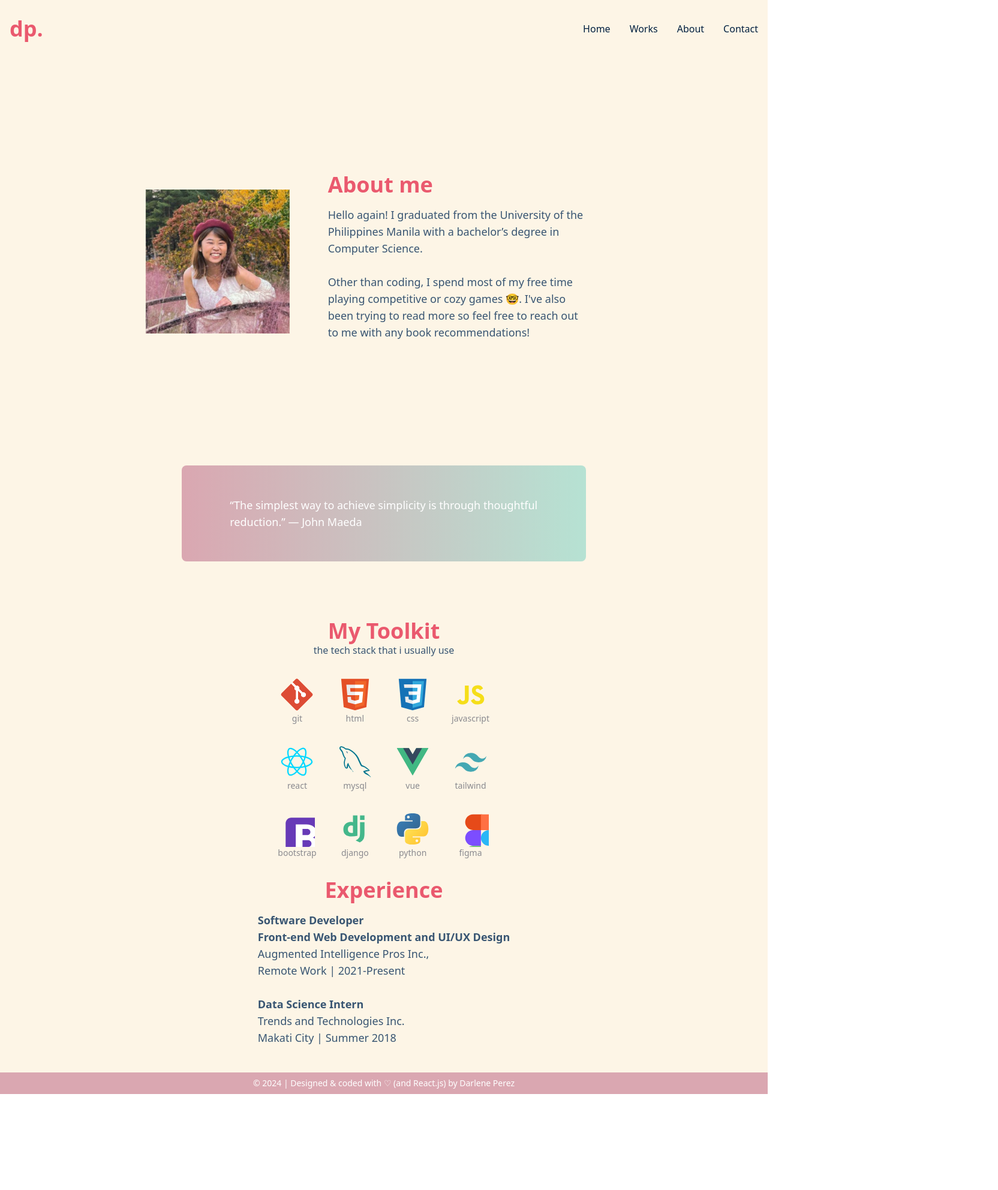
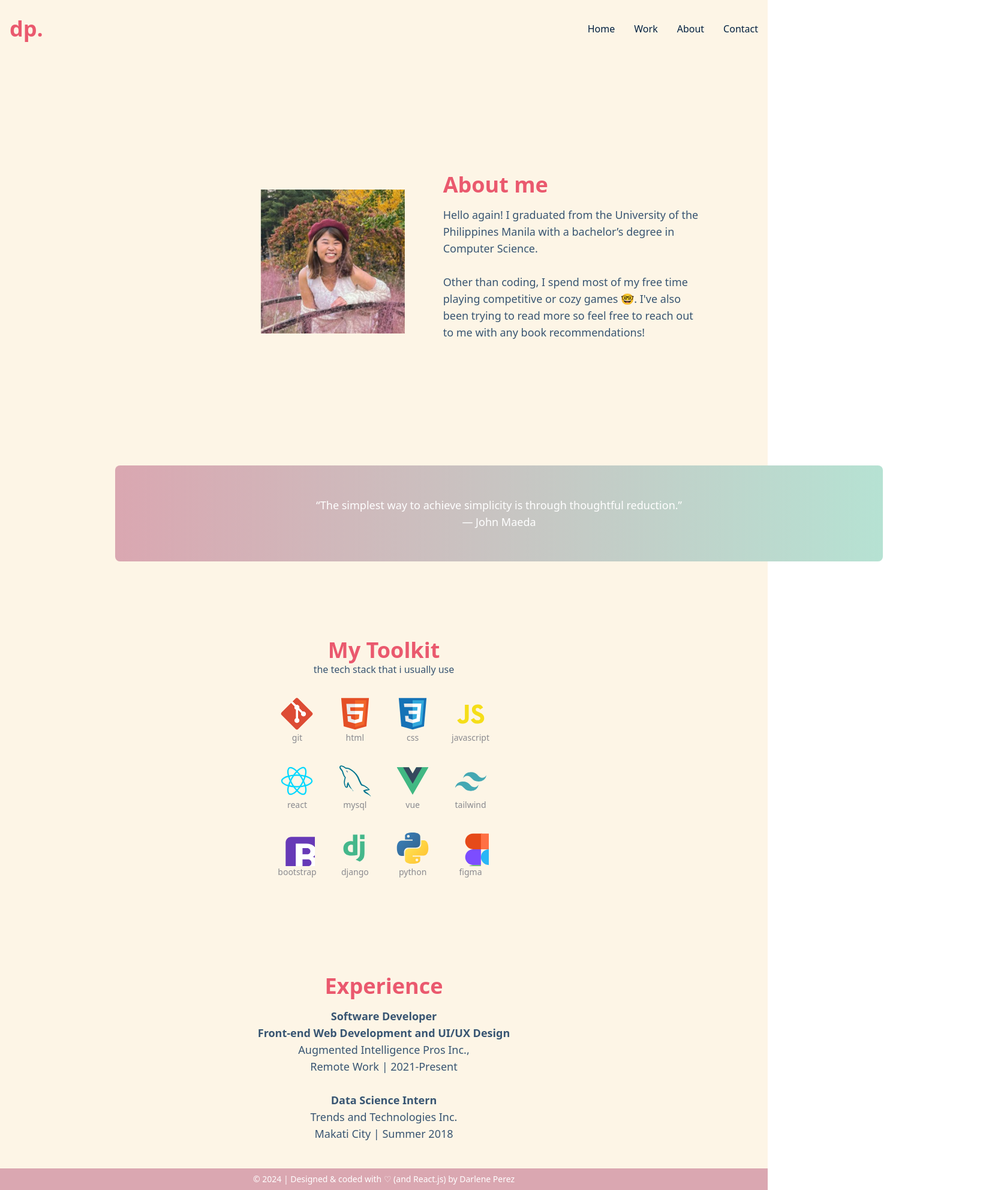
Before and after one commit to dqperez/portfolio-website, a React (Vite) app: page /about in a window 1280 px wide. Shown: the whole page at 60% size, 1664 px wide, since content can reach past the window. Before the commit the page ends 1824 px from the top, so only its background shows below. Built offline with nearby package versions, Linux system fonts and the light colour scheme.

Commit message:
fix: Adjust paddings

```diff
--- a/src/components/About.jsx
+++ b/src/components/About.jsx
@@ -8,7 +8,7 @@ const About = () => {
                 <img src={abouticon} className="w-full h-full object-cover" />
       </div>
 
-      <div className="w-1/2 lg:w-1/3 mx-16">
+      <div className="w-1/2 lg:w-1/3 px-16">
         <p className="text-4xl text-header font-bold">About me</p>
         <p className="text-lg text-body my-4">
           Hello again! I graduated from the University of the Philippines Manila with a bachelor’s degree in Computer Science.
--- a/src/components/Contact.jsx
+++ b/src/components/Contact.jsx
@@ -3,9 +3,9 @@ import React from 'react';
 const Contact = () => {
   return (
     <div className="">
-            <div className="flex items-end h-screen">
+            <div className="flex items-center justify-center w-screen">
                 <div className="flex flex-col p-20 lg:p-72 lg:ml-20">
-                    <h5 class="text-4xl font-bold leading-tight py-4 text-header">Get in touch!</h5>
+                    <h5 class="text-4xl font-bold py-4 text-header">Get in touch!</h5>
                     <p className="w-1/2 text-subtitles">
                         Lorem ipsum dolor sit amet. Aut voluptas galisum sit beatae excepturi qui dolorem possimus non repellat tenetur quo quia sequi et vitae incidunt. Quo aspernatur omnis ut similique vero qui architecto sint?
                     </p>
@@ -16,7 +16,6 @@ const Contact = () => {
                             <svg width="25" height="25" role="img" viewBox="0 0 24 24" fill="currentColor" color="#000" xmlns="http://www.w3.org/2000/svg"><title>GitHub icon</title><path d="M12 .297c-6.63 0-12 5.373-12 12 0 5.303 3.438 9.8 8.205 11.385.6.113.82-.258.82-.577 0-.285-.01-1.04-.015-2.04-3.338.724-4.042-1.61-4.042-1.61C4.422 18.07 3.633 17.7 3.633 17.7c-1.087-.744.084-.729.084-.729 1.205.084 1.838 1.236 1.838 1.236 1.07 1.835 2.809 1.305 3.495.998.108-.776.417-1.305.76-1.605-2.665-.3-5.466-1.332-5.466-5.93 0-1.31.465-2.38 1.235-3.22-.135-.303-.54-1.523.105-3.176 0 0 1.005-.322 3.3 1.23.96-.267 1.98-.399 3-.405 1.02.006 2.04.138 3 .405 2.28-1.552 3.285-1.23 3.285-1.23.645 1.653.24 2.873.12 3.176.765.84 1.23 1.91 1.23 3.22 0 4.61-2.805 5.625-5.475 5.92.42.36.81 1.096.81 2.22 0 1.606-.015 2.896-.015 3.286 0 .315.21.69.825.57C20.565 22.092 24 17.592 24 12.297c0-6.627-5.373-12-12-12"></path></svg>
                     </div>
                 </div>
-
             </div>
 
     </div>
--- a/src/components/Experience.jsx
+++ b/src/components/Experience.jsx
@@ -2,9 +2,9 @@ import React from 'react';
 
 const Experience = () => {
   return (
-    <div className='flex flex-col justify-center items-center pb-16 w-screen'>
+    <div className='flex flex-col justify-center items-center p-16 w-screen'>
         <p className="text-4xl text-header font-bold">Experience</p>
-        <p className="text-lg text-body my-4">
+        <p className="text-lg text-body text-center my-4">
           <span className="font-bold">Software Developer<br/>Front-end Web Development and UI/UX Design</span>
           <br/>Augmented Intelligence Pros Inc.,
           <br/>Remote Work | 2021-Present
--- a/src/components/GradientQuote.jsx
+++ b/src/components/GradientQuote.jsx
@@ -2,11 +2,11 @@ import React from 'react';
 
 const GradientQuote = () => {
   return (
-    <div className="flex items-center justify-center h-auto px-8">
-        <div class="flex flex items-center justify-center h-24 w-screen p-20 lg:w-3/4 rounded-lg bg-gradient-to-r from-footer to-button">
-                <p className="text-sm lg:text-lg" style={{ color: 'white' }}>
+    <div className="flex h-auto px-8 lg:px-48">
+        <div class="flex flex items-center justify-center h-24 w-screen p-20 rounded-lg bg-gradient-to-r from-footer to-button">
+                <p className="text-sm text-center lg:text-lg" style={{ color: 'white' }}>
                     “The simplest way to achieve simplicity is through thoughtful reduction.”
-                    — John Maeda
+                    <br />— John Maeda
                 </p>
         </div>
     </div>
--- a/src/components/NavBar.jsx
+++ b/src/components/NavBar.jsx
@@ -19,7 +19,7 @@ const NavBar = () => {
                 <div className="hidden md:block">
                     <div className="ml-10 mt-8 flex items-baseline space-x-8">
                     <a href="/" className="text-subtitles hover:border-b-2 hover:border-header text-md font-medium">Home</a>
-                    <a href="/works" className="text-subtitles hover:border-b-2 hover:border-header text-md font-medium">Works</a>
+                    <a href="/works" className="text-subtitles hover:border-b-2 hover:border-header text-md font-medium">Work</a>
                     <a href="/about" className="text-subtitles hover:border-b-2 hover:border-header text-md font-medium">About</a>
                     <a href="/contact" className="text-subtitles hover:border-b-2 hover:border-header text-md font-medium">Contact</a>
                     </div>
@@ -41,7 +41,7 @@ const NavBar = () => {
             <div className={`${isOpen ? 'block' : 'hidden'} md:hidden`}>
                 <div className="bg-button flex flex-col items-center w-screen mt-6 py-8">
                     <a href="/" className="block text-subtitles hover:text-header px-3 py-2 rounded-md text-base font-medium">Home</a>
-                    <a href="/works" className="block text-subtitles hover:text-header px-3 py-2 rounded-md text-base font-medium">Works</a>
+                    <a href="/works" className="block text-subtitles hover:text-header px-3 py-2 rounded-md text-base font-medium">Work</a>
                     <a href="/about" className="block text-subtitles hover:text-header px-3 py-2 rounded-md text-base font-medium">About</a>
                     <a href="/contact" className="block text-subtitles hover:text-header px-3 py-2 rounded-md text-base font-medium">Contact</a>
                 </div>
--- a/src/components/Overview.jsx
+++ b/src/components/Overview.jsx
@@ -8,7 +8,7 @@ import typ from "../assets/typ.png";
 const Overview = () => {
   return (
     <div className="flex w-screen justify-center">
-        <div className="flex flex-col items-center mt-8">
+        <div className="flex flex-col items-center">
             <p className="text-4xl text-header font-bold">Work</p>
             <p className="text-md text-center text-body">some projects i worked on/ contributed to</p>
             <div className="grid grid-cols-1 lg:grid-cols-2 gap-4 p-8">
--- a/src/components/OverviewCard.jsx
+++ b/src/components/OverviewCard.jsx
@@ -6,7 +6,7 @@ const OverviewCard = (props) => {
 
   return (
     <div className="flex flex-col block rounded-lg bg-bg_white shadow-md max-w-96">
-      <img className="rounded-t-lg shadow-none" src={icon} alt="Project Icon" />
+      <img className="p-2 rounded-t-lg shadow-none" src={icon} alt="Project Icon" />
       <div className="p-4">
         <h5 className="text-lg font-medium leading-tight text-cardTitle">{title}</h5>
         <p className="text-sm text-cardBody">{summary}</p>
--- a/src/components/Toolkit.jsx
+++ b/src/components/Toolkit.jsx
@@ -20,10 +20,10 @@ const Toolkit = () => {
 
     return (
     <div className="flex h-auto w-screen justify-center">
-        <div className="flex flex-col items-center mt-8">
+        <div className="flex flex-col items-center p-16">
             <p className="text-4xl text-header font-bold">My Toolkit</p>
             <p className="text-md text-center text-body">the tech stack that i usually use</p>
-            <div className="grid grid-cols-2 lg:grid-cols-4 gap-8 p-8">
+            <div className="grid grid-cols-4 gap-8 p-8">
                 <TechCard svgData={gitSvg} title="git"/>
                 <TechCard svgData={htmlSvg} title="html"/>
                 <TechCard svgData={cssSvg} title="css"/>
--- a/src/pages/MainPage.jsx
+++ b/src/pages/MainPage.jsx
@@ -13,7 +13,7 @@ const MainPage = () => {
     return (
         <Layout>
             <div className="flex h-screen">
-                <div id="home" className="flex flex-col justify-center items-center w-full">
+                <div id="home" className="flex flex-col justify-center items-center w-screen">
                     <Home />
                     <div className="flex py-6 animate-bounce">
                         <svg className="text-header" width="30" height="30" xmlns="http://www.w3.org/2000/svg" viewBox="0 0 24 24" fill="currentColor" color="#000"><path d="M0 0h24v24H0V0z" fill="none"></path><path d="M7.41 8.59L12 13.17l4.59-4.58L18 10l-6 6-6-6 1.41-1.41z"></path></svg>
@@ -21,17 +21,17 @@ const MainPage = () => {
                 </div>
             </div>
 
-            <div className="flex flex-col h-auto p-16">
+            <div className="flex flex-col h-auto">
                 <Overview />
                 <Toolkit />
             </div>
 
-            <div className="flex flex-col pb-32 gap-8 justify-center items-center">
+            <div className="flex flex-col pb-16 gap-8 justify-center items-center">
                 <About />
                 <Experience />
             </div>
 
-            <div className="flex flex-col items-center justify-center pb-16 h-1/2">
+            <div className="flex flex-col h-auto">
                 <GradientQuote />
                 <Contact />
             </div>
```
